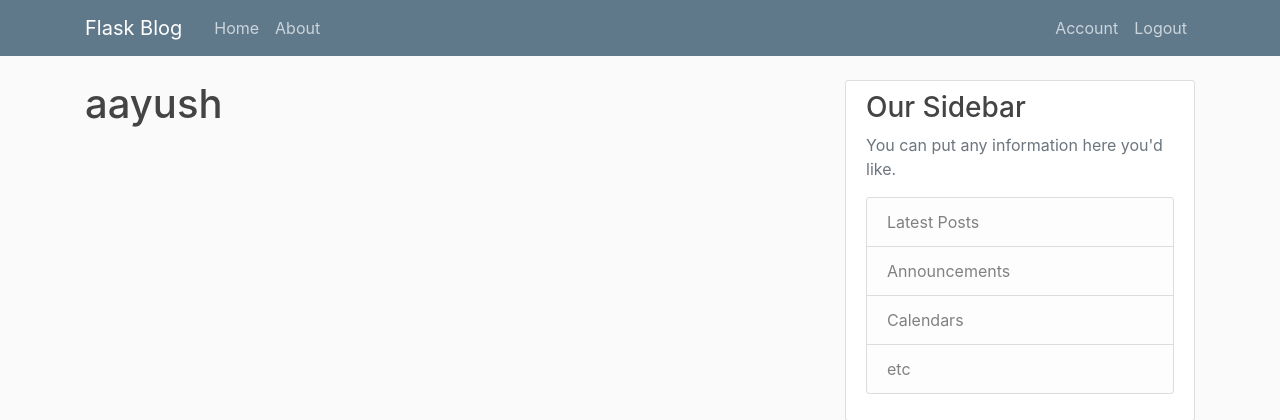
After one commit to aayushraj07/blogger, a Flask app: page /account in a window 1280 px wide. The commit adds this page. Shown: the top 420 px of the page. Run offline with Flask 2, Linux system fonts and the light colour scheme; a user stored in the database is signed in; some libraries are stand-ins or nearby versions.

Commit message:
User authentication done with all login , logout , accounts templates using loginmanager

```diff
--- a/blogger/__init__.py
+++ b/blogger/__init__.py
@@ -1,12 +1,17 @@
 from flask import Flask
 from flask_sqlalchemy import SQLAlchemy
 from flask_bcrypt import Bcrypt
+from flask_login import LoginManager
 
 app = Flask(__name__)
 app.config['SECRET_KEY'] = 'fffbf3ed63070287'
 app.config['SQLALCHEMY_DATABASE_URI'] = 'sqlite:///site.db'
 db = SQLAlchemy(app)
 bcrypt = Bcrypt(app)
+login_manager = LoginManager(app)
+login_manager.login_view ='login'
+login_manager.login_message_category = 'info'
+
 
 
 from blogger import routes
--- a/blogger/routes.py
+++ b/blogger/routes.py
@@ -1,7 +1,8 @@
-from flask import render_template, url_for, flash, redirect
+from flask import render_template, url_for, flash, redirect, request
 from blogger import app, db, bcrypt
 from blogger.forms import RegistrationForm, LoginForm
 from blogger.models import User, Post
+from flask_login import login_user, current_user, logout_user, login_required
 
 posts = [
     {
@@ -32,6 +33,8 @@
 
 @app.route("/register", methods=['GET', 'POST'])
 def register():
+    if current_user.is_authenticated:
+        return redirect(url_for('home'))
     form = RegistrationForm()
     if form.validate_on_submit():
         hashed_password = bcrypt.generate_password_hash(form.password.data).decode('utf-8')
@@ -45,11 +48,27 @@
 
 @app.route("/login", methods=['GET', 'POST'])
 def login():
+    if current_user.is_authenticated:
+        return redirect(url_for('home'))
     form = LoginForm()
     if form.validate_on_submit():
-        if form.email.data == 'admin@blog.com' and form.password.data == 'password':
-            flash(f'You have beem logged in !', 'success')
-            return redirect(url_for('home'))
+        user = User.query.filter_by(email=form.email.data).first()
+        if user and bcrypt.check_password_hash(user.password, form.password.data):
+            login_user(user, remember=form.remember.data)
+            next_page = request.args.get('next')
+            return redirect(next_page) if next_page else redirect(url_for('home'))
         else:
-            flash('Login Unsuccessful.Please check username and password', 'danger')
+            flash('Login Unsuccessful.Please check email and password', 'danger')
     return render_template('login.html', title="Login", form=form)
+
+@app.route("/logout")
+def logout():
+    logout_user()
+    return redirect(url_for('home'))
+
+
+
+@app.route("/account")
+@login_required
+def account():
+    return render_template('account.html', title="Account" )
--- /dev/null
+++ b/blogger/templates/account.html
@@ -0,0 +1,4 @@
+{% extends "layout.html" %}
+{% block content %}
+	<h1>{{ current_user.username }}</h1>
+{% endblock content %}
--- a/blogger/templates/layout.html
+++ b/blogger/templates/layout.html
@@ -33,8 +33,13 @@
         </div>
         <!-- Navbar Right Side -->
         <div class="navbar-nav">
-          <a class="nav-item nav-link" href="{{ url_for('login')}}">Login</a>
-          <a class="nav-item nav-link" href="{{ url_for('register')}}">Register</a>
+          {% if current_user.is_authenticated %}
+            <a class="nav-item nav-link" href="{{ url_for('account')}}">Account</a>
+            <a class="nav-item nav-link" href="{{ url_for('logout')}}">Logout</a>
+          {% else %}
+            <a class="nav-item nav-link" href="{{ url_for('login')}}">Login</a>
+            <a class="nav-item nav-link" href="{{ url_for('register')}}">Register</a>
+          {%  endif %}
         </div>
       </div>
     </div>
```
Also changed, not shown: blogger/models.py (+8 -2 lines), blogger/site.db.
